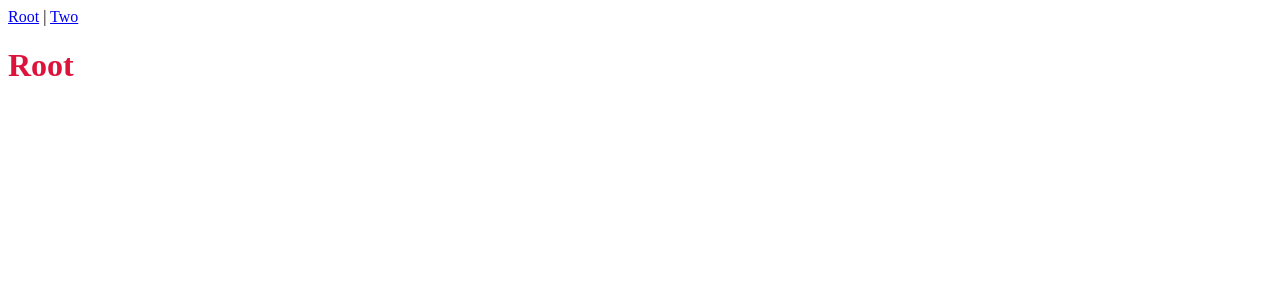
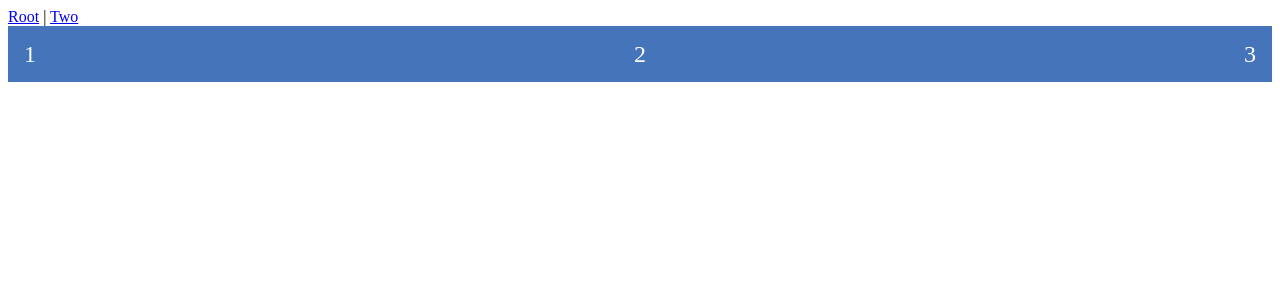
Before and after one commit to 10ku/Message-Board, a Vue app in the folder Client/: page / in a window 1280 px wide. Shown: the top 300 px of the page. Built offline with nearby package versions, Linux system fonts and the light colour scheme.

Commit message:
Replace MyComponent with Navigate

```diff
--- a/Client/src/components/MyComponent.vue
+++ /dev/null
@@ -1,22 +0,0 @@
-<template>
-  <div class="MyComponent">
-    <h1>Root</h1>
-  </div>
-</template>
-
-<script lang="ts">
-import { Component, /* Prop, */ Vue } from 'vue-property-decorator';
-
-@Component
-export default class MyComponent extends Vue
-{
-  // @Prop() private msg!: string;
-}
-</script>
-
-<style scoped>
-h1
-{
-  color: crimson;
-}
-</style>
--- /dev/null
+++ b/Client/src/components/Navigate.vue
@@ -0,0 +1,34 @@
+<template>
+<div id="navigate">
+	<div class="grid-container">
+		<div class="grid-item">1</div>
+		<div class="grid-item">2</div>
+		<div class="grid-item">3</div>
+	</div>
+</div>
+</template>
+
+<script lang="ts">
+import { Component, Vue } from 'vue-property-decorator';
+
+@Component
+export default class Navigate extends Vue
+{
+	// @Prop() private msg!: string;
+}
+</script>
+
+<style scoped>
+div.grid-container
+{
+	display: grid;
+	grid-template-columns: auto auto auto;
+	color: white;
+	font-size: 24px;
+	background: rgb(69, 116, 187);
+	height: 56px;
+	padding: 0 16px;
+	align-items: center;
+	justify-content: space-between;
+}
+</style>
--- a/Client/src/views/Root.vue
+++ b/Client/src/views/Root.vue
@@ -1,16 +1,16 @@
 <template>
 	<div class="Root">
-		<MyComponent/>
+		<Navigate/>
 	</div>
 </template>
 
 <script>
-import MyComponent from '@/components/MyComponent.vue'
+import Navigate from '@/components/Navigate.vue'
 
 export default {
 	name: 'Root',
 	components: {
-		MyComponent
+		Navigate
 	}
 }
 </script>
--- a/Client/src/views/Two.vue
+++ b/Client/src/views/Two.vue
@@ -1,17 +1,17 @@
 <template>
 	<div class="Two">
 		<h1>2</h1>
-		<MyComponent/>
+		<Navigate/>
 	</div>
 </template>
 
 <script>
-import MyComponent from '@/components/MyComponent.vue'
+import Navigate from '@/components/Navigate.vue'
 
 export default {
 	name: 'Root',
 	components: {
-		MyComponent
+		Navigate
 	}
 }
 </script>
```
